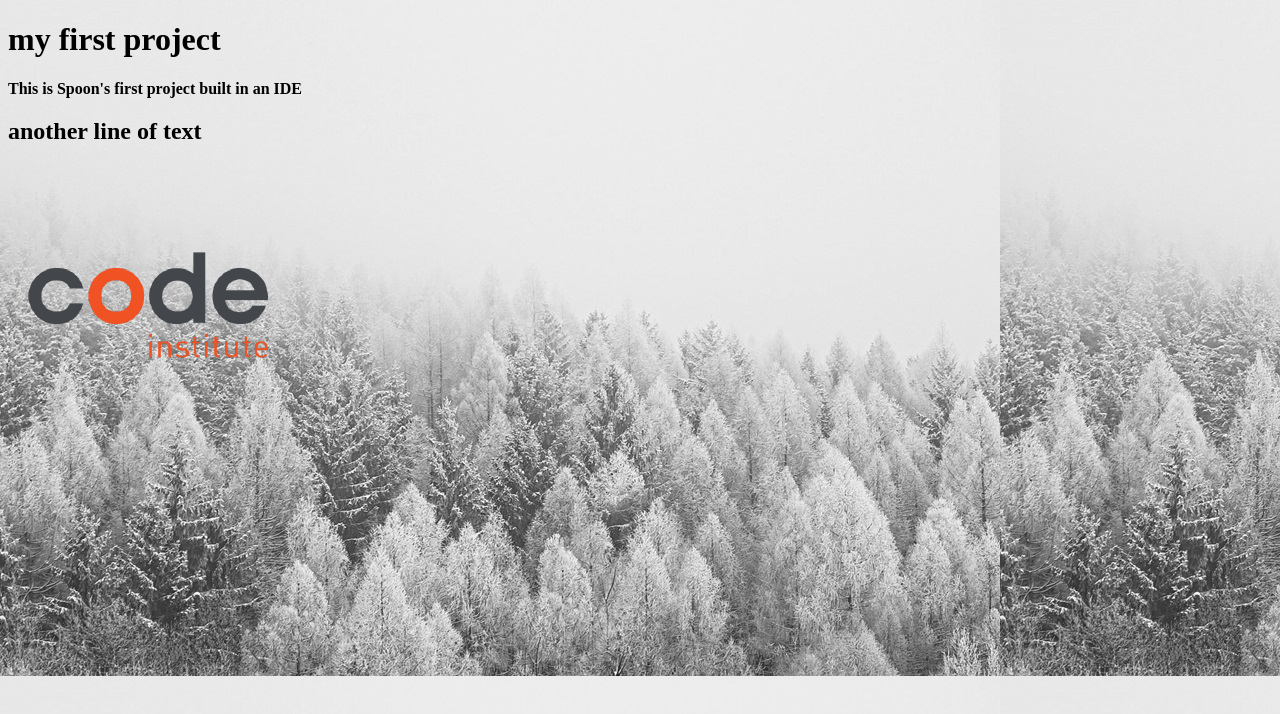
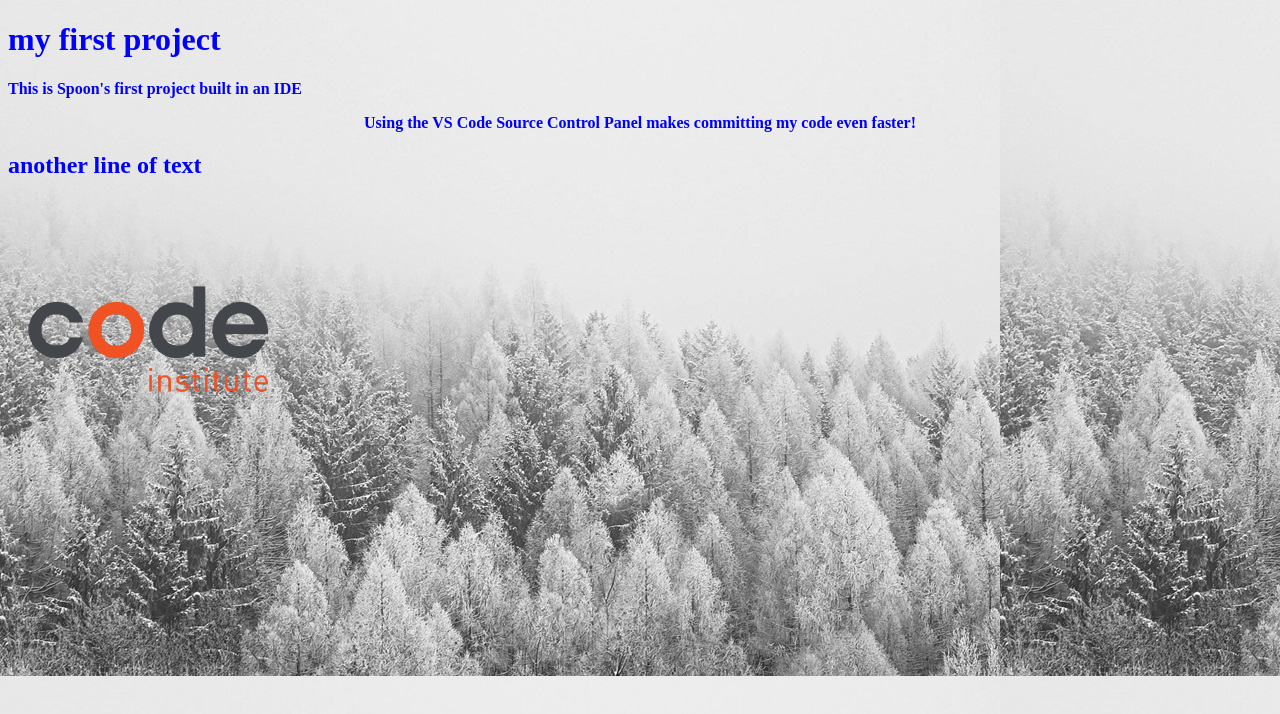
Before and after one commit to visthespoon/my-first-project, a plain HTML site: page index.html in a window 1280 px wide. Drawn offline with Linux system fonts and the light colour scheme.

Commit message:
add 2nd para "Using the VScscPanel makes committing even faster!"

```diff
--- a/assets/css/styles.css
+++ b/assets/css/styles.css
@@ -1,8 +1,13 @@
 body {
     background-color: lightgrey;
     background-image: url("../images/background-img.jpg");
+    color: blue;
 }
 
 p {
     font-weight: bold;
 }
+
+.text-center {
+    text-align: center;
+}
--- a/index.html
+++ b/index.html
@@ -9,6 +9,7 @@
   <body>
     <h1>my first project</h1>
     <p>This is Spoon's first project built in an IDE</p>
+    <p class="text-center">Using the VS Code Source Control Panel makes committing my code even faster!</p>
     <h2>another line of text</h2>
     <img src="assets\images\ci-logo.png" alt="Code I logo" />
   </body>
```
